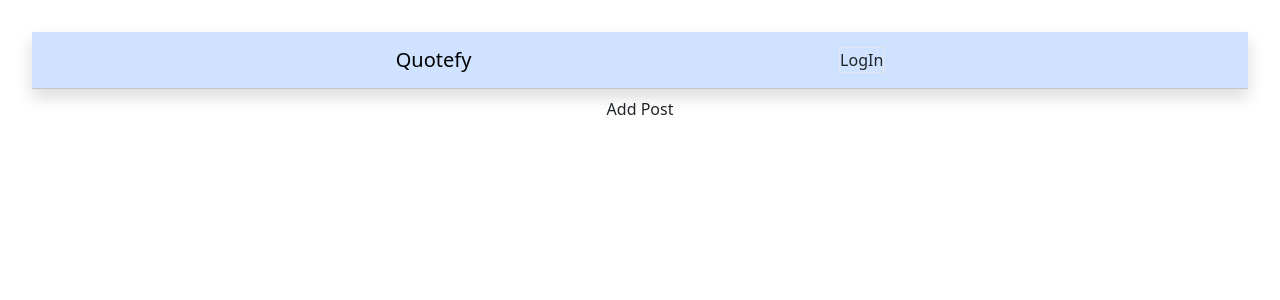
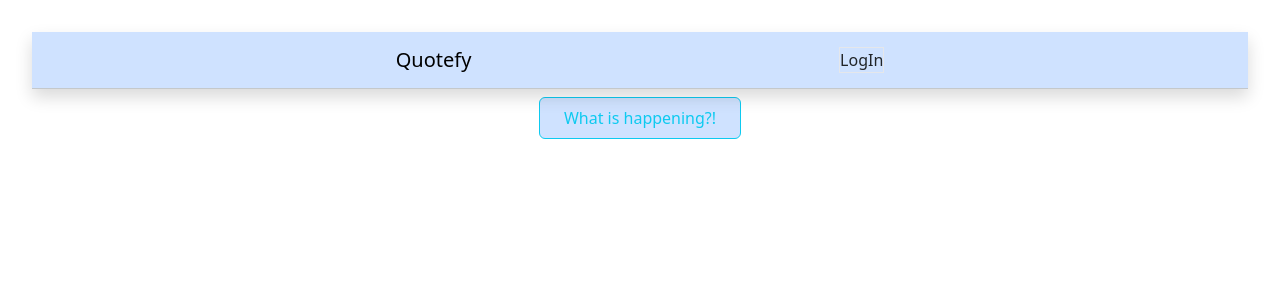
Before and after one commit to Ahmed-eldaker/Blog, a React (Vite) app: page / in a window 1280 px wide. Shown: the top 300 px of the page. Built offline with nearby package versions, Linux system fonts and the light colour scheme; the HTML template or start-up script is replaced by a standard one.

Commit message:
get data from json server

```diff
--- a/Pages/Login/Login.jsx
+++ b/Pages/Login/Login.jsx
@@ -86,7 +86,7 @@ const Login = () => {
           type="submit"
           disabled={loading}
         >
-          {loading ? <div class="loader"></div> : "Login"}
+          {loading ? <div className="loader"></div> : "Login"}
         </button>
 
         <span className="ms-3 ">
@@ -96,7 +96,7 @@ const Login = () => {
             to="/signup"
           >
             Register here
-          </Link>{" "}
+          </Link>
         </span>
 
         {apiMessage && (
--- a/Pages/SignUp/SignUp.jsx
+++ b/Pages/SignUp/SignUp.jsx
@@ -159,7 +159,7 @@ const Register = () => {
           type="submit"
           disabled={loading}
         >
-          {loading ? <div class="loader"></div> : "Sign up"}
+          {loading ? <div className="loader"></div> : "Sign up"}
         </button>
 
         <span className="ms-3">
--- a/components/Home.jsx
+++ b/components/Home.jsx
@@ -2,13 +2,28 @@ import React from "react";
 import { Link } from "react-router-dom";
 // import InsertPosts from "./InsertPosts";
 
-export const Home = () => {
-  // const isLoged = localStorage.getItem("userToken");
-  // console.log(isLoged);
+export const Home = (props) => {
+  let { display, handleDelete } = props;
+  console.log(display);
   return (
     <>
-      <div>
-        <Link to="/insertPosts">Add Post</Link>
+      <div className="container">
+        <div className="m-auto py-2 px-4 bg-primary-subtle btn btn-outline-info  ">
+          <Link className="mb-3 text-decoration-none" to="/insertPosts">
+            What is happening?!
+          </Link>
+          {display.map((item, idx) => (
+            <div key={idx}>
+              {item.firstName} {item.lastName} {item.description}
+              <button
+                className="btn btn-danger"
+                onClick={() => handleDelete(item.id)}
+              >
+                Delete
+              </button>
+            </div>
+          ))}
+        </div>
       </div>
     </>
   );
--- a/components/InsertPosts.jsx
+++ b/components/InsertPosts.jsx
@@ -14,7 +14,7 @@ const InsertPosts = () => {
     setError(null);
 
     const formData = new FormData();
-    formData.append("flag", flagStatus);
+    formData.append("flagStatus", flagStatus);
 
     formData.append("description", description);
 
@@ -62,7 +62,7 @@ const InsertPosts = () => {
         >
           Add your Quote
         </button>
-        {loading && <div class="loader"></div>}
+        {loading && <div className="loader"></div>}
         {error && <p>Error: {error}</p>}
       </form>
     </div>
--- a/components/NavBar.jsx
+++ b/components/NavBar.jsx
@@ -3,7 +3,7 @@ import { Link } from "react-router-dom";
 
 export const NavBar = (props) => {
   let { isLoggedIn } = props;
-  console.log(isLoggedIn);
+  // console.log(isLoggedIn);
   return (
     <>
       <div>
--- a/src/App.jsx
+++ b/src/App.jsx
@@ -8,23 +8,60 @@ import { Home } from "../components/Home";
 import InsertPosts from "../components/InsertPosts";
 import { NavBar } from "../components/NavBar";
 import { MyProfile } from "../components/MyProfile";
+import axios from "axios";
 
 function App() {
   let [isLoggedIn, setIsLoggedIn] = useState(false);
   isLoggedIn = localStorage.getItem("userToken");
-  console.log(isLoggedIn);
+  // let [Quotes, setQuotes] = useState();
+  let [display, setDisplay] = useState([]);
+
+  // Function to fetch data from the json
+  (async function displayData() {
+    try {
+      const response = await axios.get("http://localhost:3005/posts");
+      setDisplay(response.data);
+      console.log(display);
+      console.log("Response data:", response.data);
+    } catch (error) {
+      console.error("Error fetching data:", error.message);
+    }
+  });
+  console.log(display);
+
+  // Function to handle  dele
+  const handleDelete = async (id) => {
+    try {
+      await axios.delete(`http://localhost:3005/posts/${id}`);
+      displayData();
+    } catch (error) {
+      console.error("Error deleting item:", error.message);
+    }
+  };
+
   return (
     <>
       <BrowserRouter>
         <NavBar isLoggedIn={isLoggedIn} />
         <Routes>
-          <Route path="/" element={<Home />} />
-          <Route path="/home" element={<Home />} />
+          <Route
+            path="/"
+            element={<Home handleDelete={handleDelete} display={display} />}
+          />
+          <Route
+            path="/home"
+            element={<Home handleDelete={handleDelete} display={display} />}
+          />
           <Route path="/login" element={<Login />} />
           <Route path="/signup" element={<SignUp />} />
           <Route path="/*" element={<ErrorPage />} />
           <Route path="/insertPosts" element={<InsertPosts />} />
-          <Route path="/myProfile" element={<MyProfile />} />
+          <Route
+            path="/myProfile"
+            element={
+              <MyProfile display={display} handleDelete={handleDelete} />
+            }
+          />
         </Routes>
       </BrowserRouter>
     </>
```
